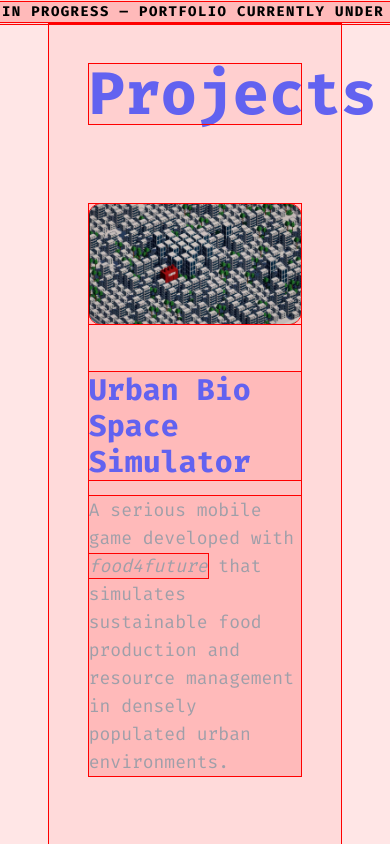
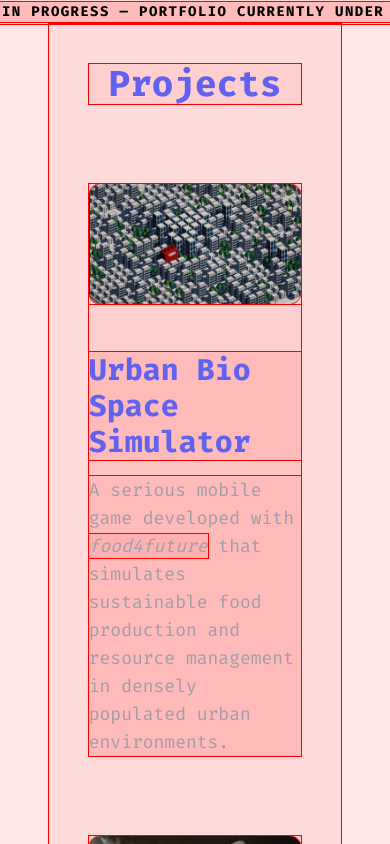
Before and after one commit to Sonic12K12/portfolio-website-nextjs, a Next.js app: page / in a window 390 px wide. Shown: the top 844 px of the page. Built offline with nearby package versions, Linux system fonts and the light colour scheme.

Commit message:
adjust heading class for responsive design

```diff
--- a/src/app/page.js
+++ b/src/app/page.js
@@ -32,7 +32,7 @@ export default function Home() {
   return (
     // The dark wrapper for the whole page
     <main className="min-h-screen bg-- text-white p-10 w-3/4 mx-auto">
-      <h1 className="text-6xl text-primary font-bold mb-20 text-center">
+      <h1 className="w-full text-4xl md:text-6xl text-primary font-bold mb-20 text-center">
         Projects
       </h1>
       {projects.map((project) => {
```
